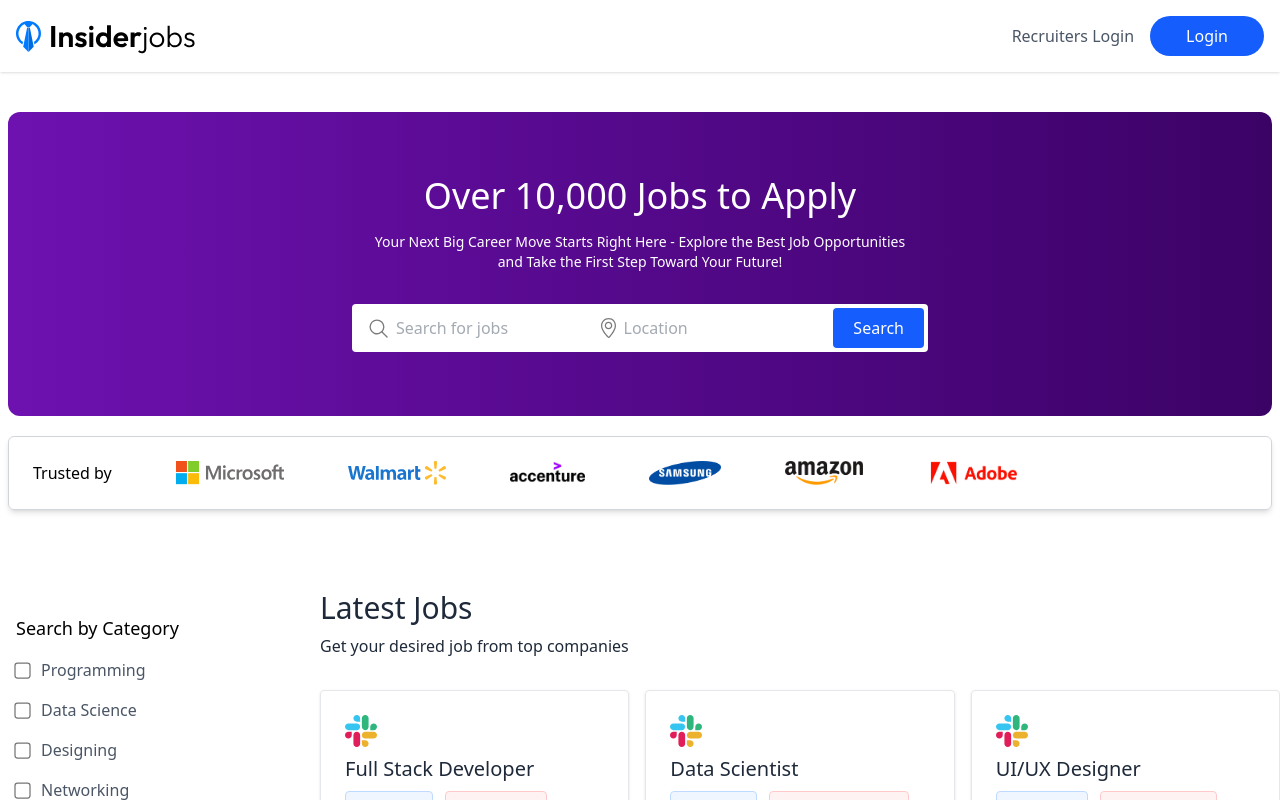
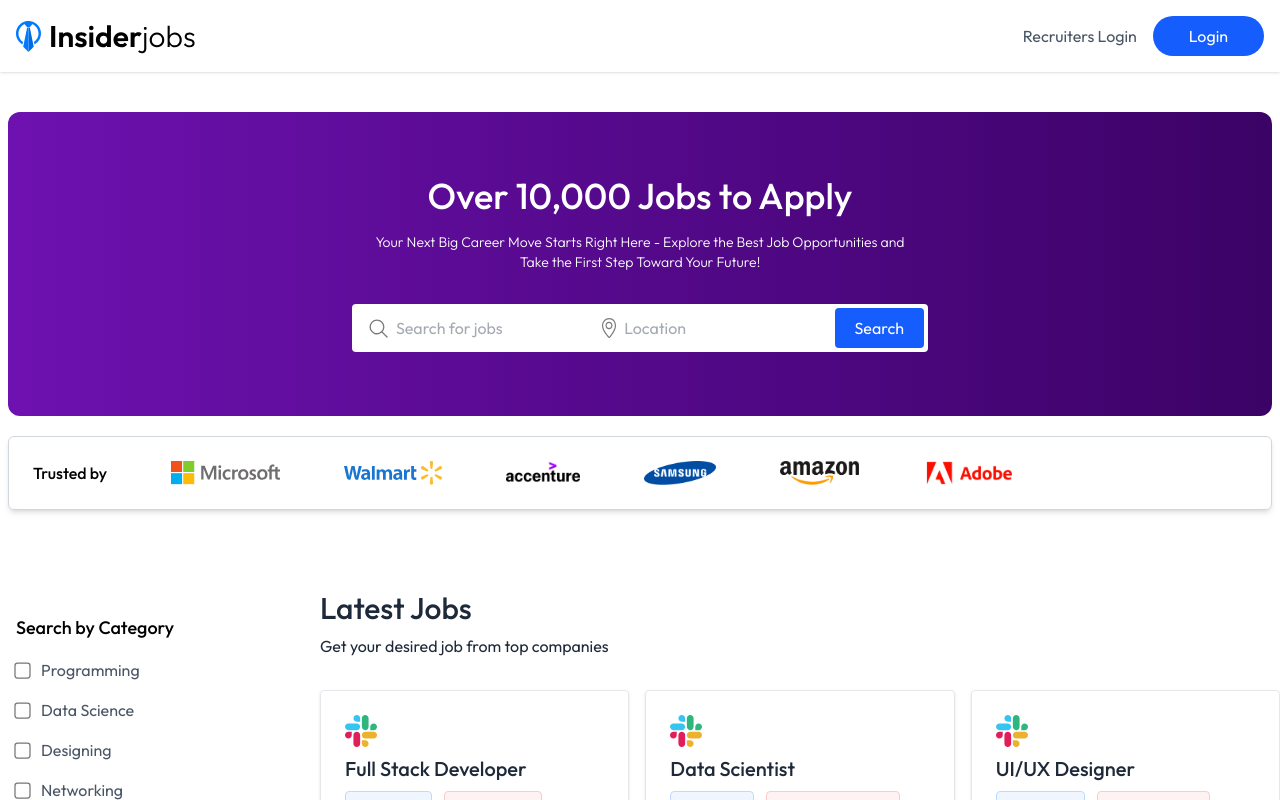
Before and after one commit to fmfahath/job-portal, a React (Vite) app in the folder client/: page / in a window 1280 px wide. Shown: the top 800 px of the page. Built offline with nearby package versions, Linux system fonts and the light colour scheme; no server answers.

Commit message:
client >> JobListing -- OutFit google font added in index.css

```diff
--- a/client/src/index.css
+++ b/client/src/index.css
@@ -1 +1,6 @@
+@import url('https://fonts.googleapis.com/css2?family=Outfit:wght@100..900&display=swap');
 @import "tailwindcss";
+
+* {
+    font-family: OutFit;
+}
```
